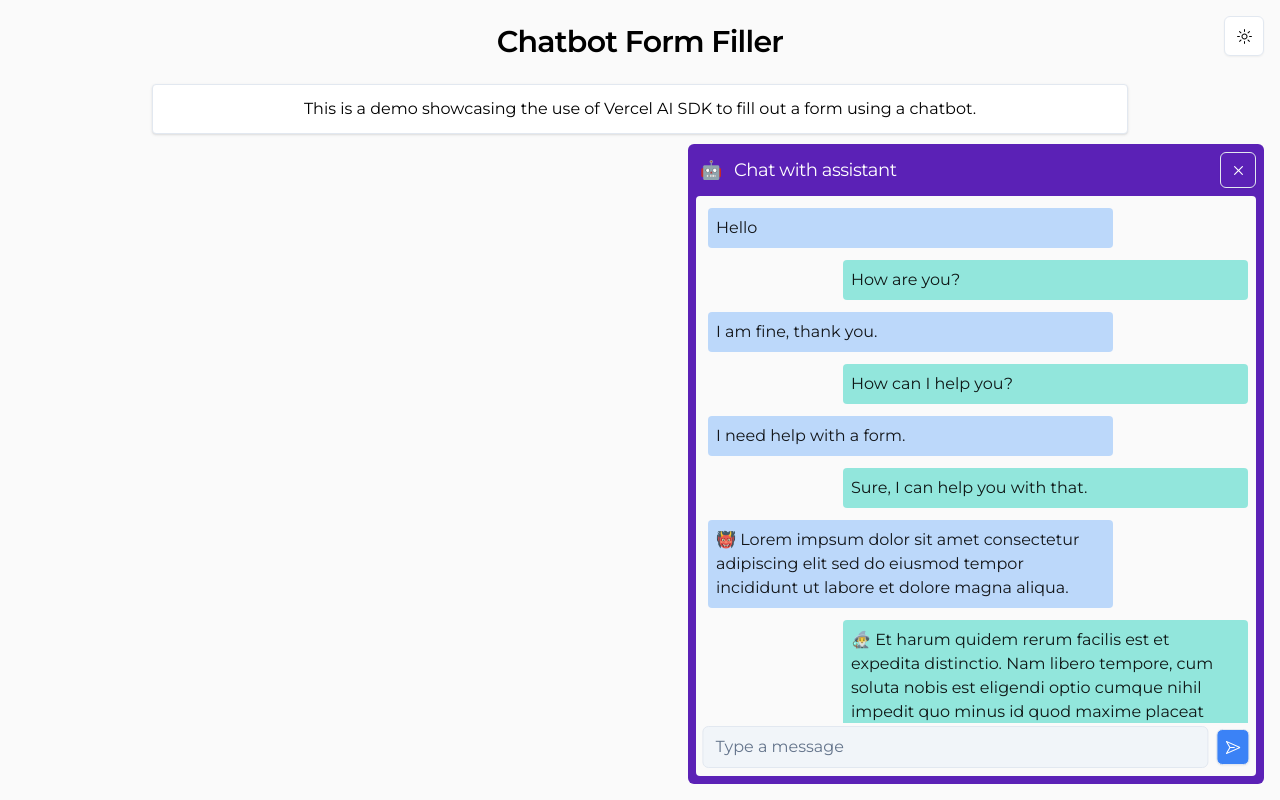
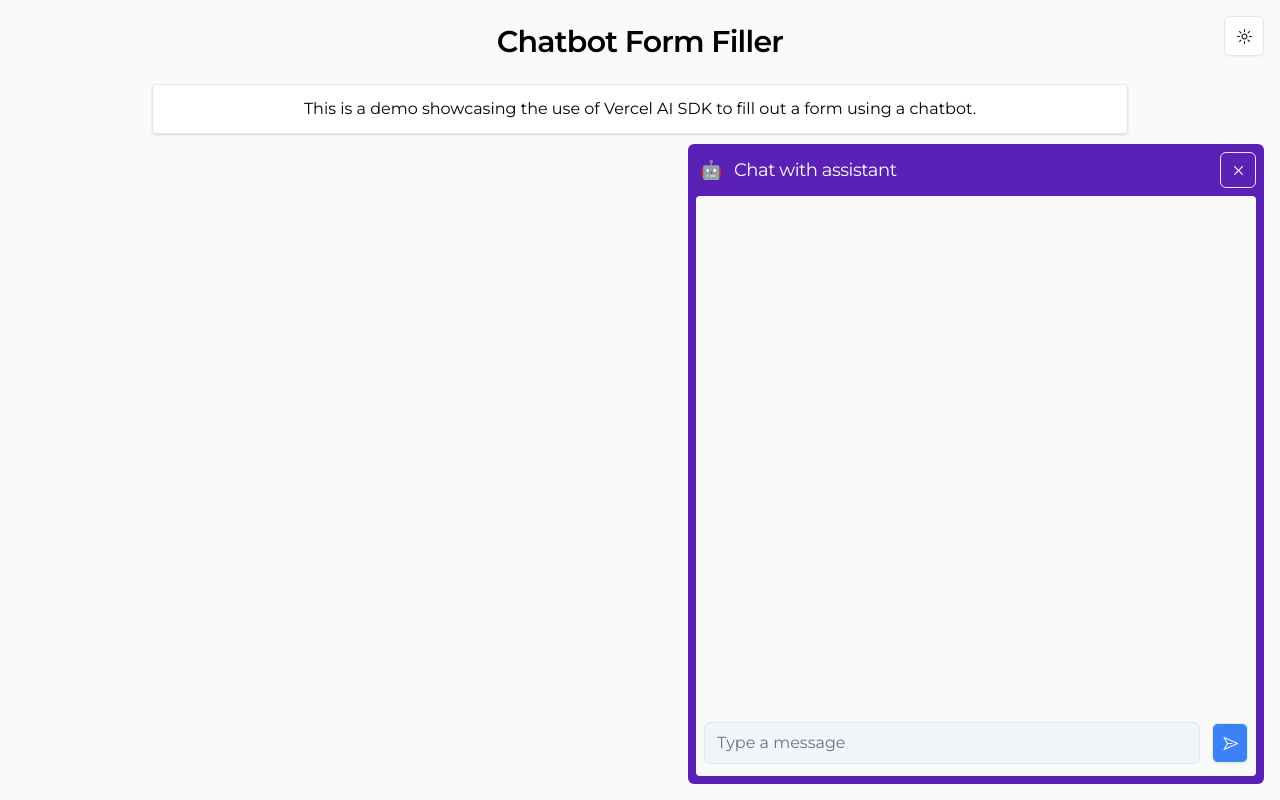
Before and after one commit to brdebr/chatbot-form-filler, a Next.js app: page / in a window 1280 px wide. Both pictures are taken after a click on the button 1236 px from the left and 756 px from the top of the page. Built offline with nearby package versions, Linux system fonts and the light colour scheme.

Commit message:
Improve Chat

```diff
--- a/app/components/chat.tsx
+++ b/app/components/chat.tsx
@@ -2,13 +2,13 @@ import { cn } from "@/lib/utils";
 import { theme_styles } from "../style-constants";
 import { Button } from "@/components/ui/button";
 import { PaperPlaneIcon } from "@radix-ui/react-icons";
-import React, { useState } from "react";
+import React, { useEffect, useState } from "react";
 import { motion } from "framer-motion";
 import { Input } from "@/components/ui/input";
 
 type ChatMessageProps = {
   side: 'left' | 'right';
-  message: string;
+  message: ChatMessageType;
 };
 
 export function ChatMessage({ message, side }: ChatMessageProps) {
@@ -19,6 +19,7 @@ export function ChatMessage({ message, side }: ChatMessageProps) {
           ${side === 'left' ? 'bg-blue-400 bg-opacity-40 dark:bg-blue-900 dark:bg-opacity-50': 'bg-teal-400 bg-opacity-50 dark:bg-teal-800 dark:bg-opacity-70'}
           transition-colors
           w-3/4
+          whitespace-pre-line
           ${side === 'left' ? 'mr-auto' : 'ml-auto'}
           ${theme_styles.default_text_color}
           ${theme_styles.default_text_size}
@@ -26,28 +27,52 @@ export function ChatMessage({ message, side }: ChatMessageProps) {
           p-2
           rounded
       `)}
-    >
-      {message}
-    </div>
+    >{message.content}</div>
   );
 }
 
-const messages = [
-  'Hello',
-  'How are you?',
-  'I am fine, thank you.',
-  'How can I help you?',
-  'I need help with a form.',
-  'Sure, I can help you with that.',
-  '👹 Lorem impsum dolor sit amet consectetur adipiscing elit sed do eiusmod tempor incididunt ut labore et dolore magna aliqua.',
-  '🧙‍♂️ Et harum quidem rerum facilis est et expedita distinctio. Nam libero tempore, cum soluta nobis est eligendi optio cumque nihil impedit quo minus id quod maxime placeat facere possimus, omnis voluptas assumenda est, omnis dolor repellendus.',
+export type ChatMessageType = {
+  content: string;
+  role: 'user' | 'assistant';
+};
+
+const messagesMock: ChatMessageType[] = [
+  { content: 'Hello, How are you?', role: 'user' },
+  { content: 'I am fine, thank you. \n How can I help you?', role: 'assistant' },
+  { content: 'I need help with a form.', role: 'user' },
+  { content: 'Sure, I can help you with that.', role: 'assistant' },
+  { content: '👹 Lorem impsum dolor sit amet consectetur adipiscing elit sed do eiusmod tempor incididunt ut labore et dolore magna aliqua.', role: 'user' },
+  { content: '🧙‍♂️ Et harum quidem rerum facilis est et expedita distinctio. Nam libero tempore, cum soluta nobis est eligendi optio cumque nihil impedit quo minus id quod maxime placeat facere possimus, omnis voluptas assumenda est, omnis dolor repellendus.', role: 'assistant' },
 ]
+
 export const Chat = React.forwardRef<HTMLDivElement, {}>((props, ref) => {
+  const [messages, setMessages] = useState<ChatMessageType[]>([]);
   const [chatInput, setChatInput] = useState('');
 
   const handleChatInput = (e: React.ChangeEvent<HTMLInputElement>) => {
     setChatInput(e.target.value);
   }
+
+  const handleSubmit = (e: React.FormEvent<HTMLFormElement>) => {
+    e.preventDefault();
+    if (chatInput.trim() === '') return;
+
+    setMessages([...messages, {
+      content: chatInput,
+      role: 'user',
+    }]);
+    setChatInput('');
+    inputRef.current?.blur();
+  }
+  const inputRef = React.useRef<HTMLInputElement>(null);
+
+  useEffect(() => {
+    if (!messagesContainerRef.current) {
+      return;
+    }
+    messagesContainerRef.current.scrollTop = messagesContainerRef.current.scrollHeight;
+  }, [messages]);
+  const messagesContainerRef = React.useRef<HTMLDivElement>(null);
 
   return (
     <div
@@ -65,11 +90,13 @@ export const Chat = React.forwardRef<HTMLDivElement, {}>((props, ref) => {
         gap-3
     `)}>
       <div
+        ref={messagesContainerRef}
         className={cn(`
-          h-[calc(100%-45px)]
+          h-[calc(100%-60px)]
           max-h-full
           -mr-1
           px-1
+          pb-2
           overflow-y-scroll
           rounded
           ${theme_styles.bg_default}
@@ -77,15 +104,17 @@ export const Chat = React.forwardRef<HTMLDivElement, {}>((props, ref) => {
           gap-3
         `)}>
         {messages.map((message, index) => (
-          <ChatMessage key={index} message={message} side={index % 2 === 0 ? 'left' : 'right'} />
+          <ChatMessage key={index} message={message} side={message.role === 'user' ? 'right' : 'left'} />
         ))}
       </div>
-      <div className="flex gap-2 items-center absolute bottom-4 left-1/2 -translate-x-1/2 w-[95%]">
-        <Input value={chatInput} onChange={handleChatInput} placeholder="Type a message" />
-        <Button variant="outline" size="icon" className="bg-blue-500 hover:bg-blue-700">
-          <PaperPlaneIcon className="text-white" />
-        </Button>
-      </div>
+      <form onSubmit={handleSubmit} className="absolute bottom-5 left-1/2 -translate-x-1/2 w-full">
+        <div className="flex gap-3 items-center px-4">
+          <Input ref={inputRef} value={chatInput} onChange={handleChatInput} placeholder="Type a message" />
+          <Button type="submit" variant="outline" size="icon" className="size-10 bg-blue-500 hover:bg-blue-700 active:bg-blue-800">
+            <PaperPlaneIcon className="text-white translate-x-[1px]" />
+          </Button>
+        </div>
+      </form>
     </div>
   );
 });
```
